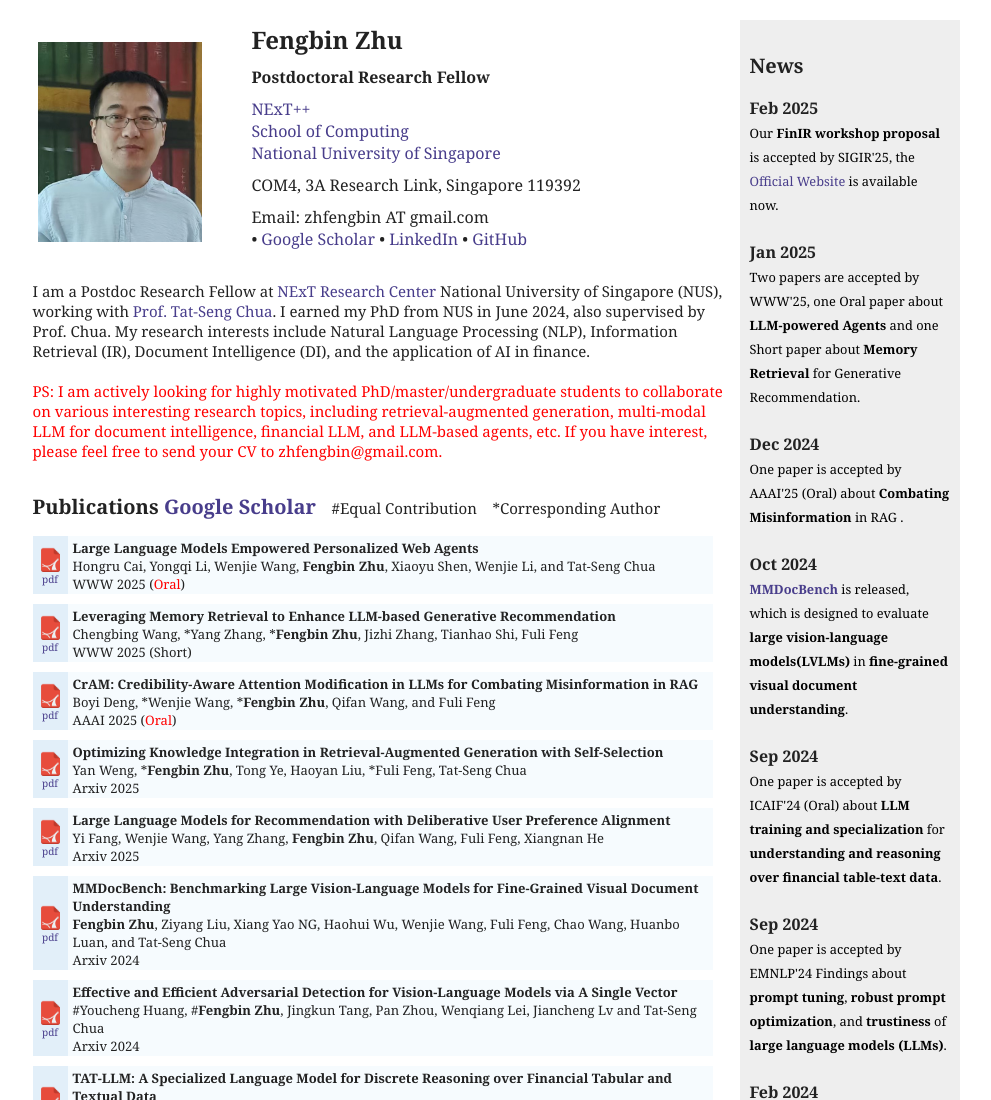
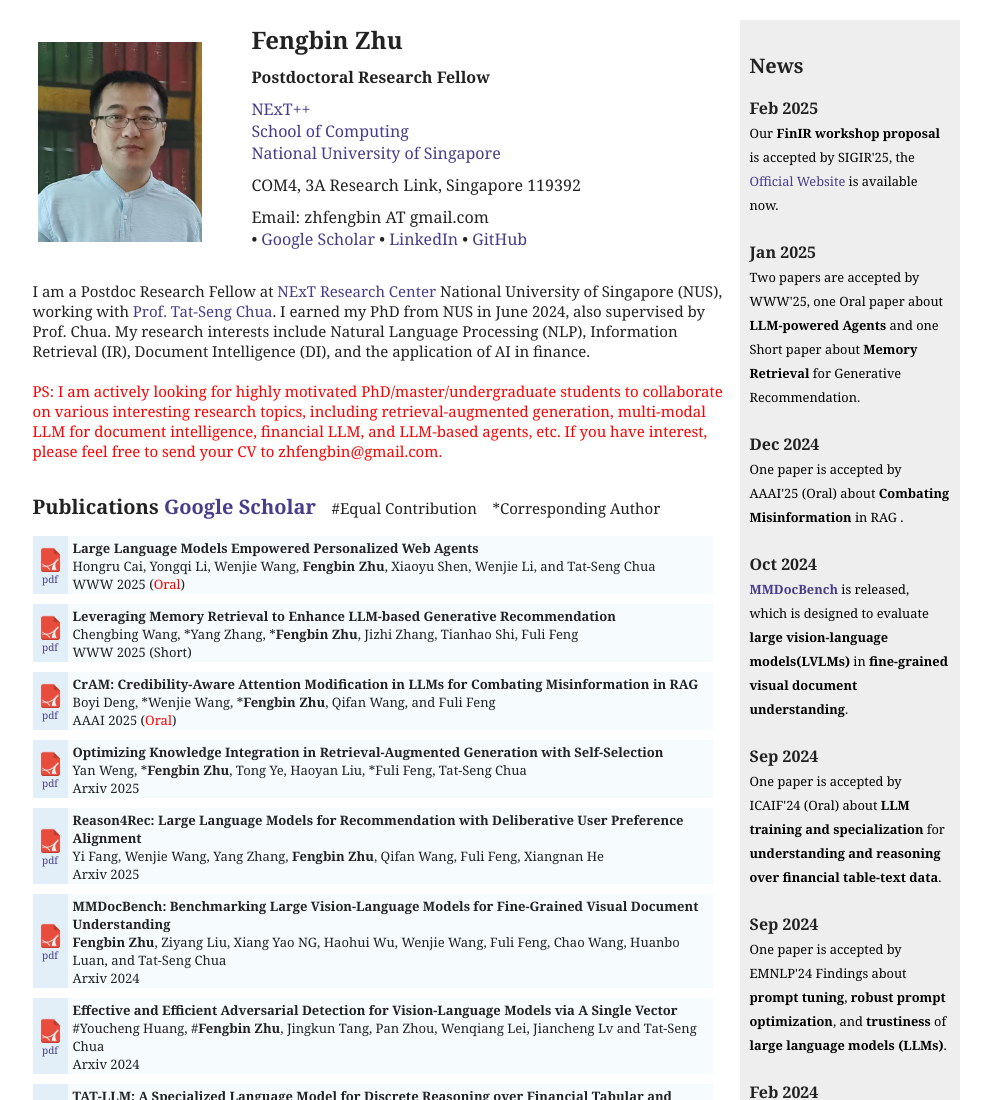
Before and after one commit to li-moxin/HelloFromMoxin, a plain HTML site: page index.html in a window 1280 px wide. Shown: the top 1100 px of the page, without its empty margins (144-1135 px from the left). Drawn offline with Linux system fonts and the light colour scheme.

Commit message:
Update index.html

```diff
--- a/index.html
+++ b/index.html
@@ -182,7 +182,8 @@ Email: zhfengbin AT gmail.com</a><br>
   <tbody>
   <tr>
     <td class="left"><a href="https://arxiv.org/abs/2502.02061" target="_blank"><img src="./images/pdf.png" width="25" height="25"><br>pdf</a></td>
-    <td><span class="title">Large Language Models for Recommendation with Deliberative User Preference Alignment</span>
+    <td><span class="title">Reason4Rec: Large Language Models for Recommendation with
+Deliberative User Preference Alignment</span>
       <br>Yi Fang, Wenjie Wang, Yang Zhang, <strong>Fengbin Zhu</strong>, Qifan Wang, Fuli Feng, Xiangnan He
     <br>Arxiv 2025
   </td>
```
